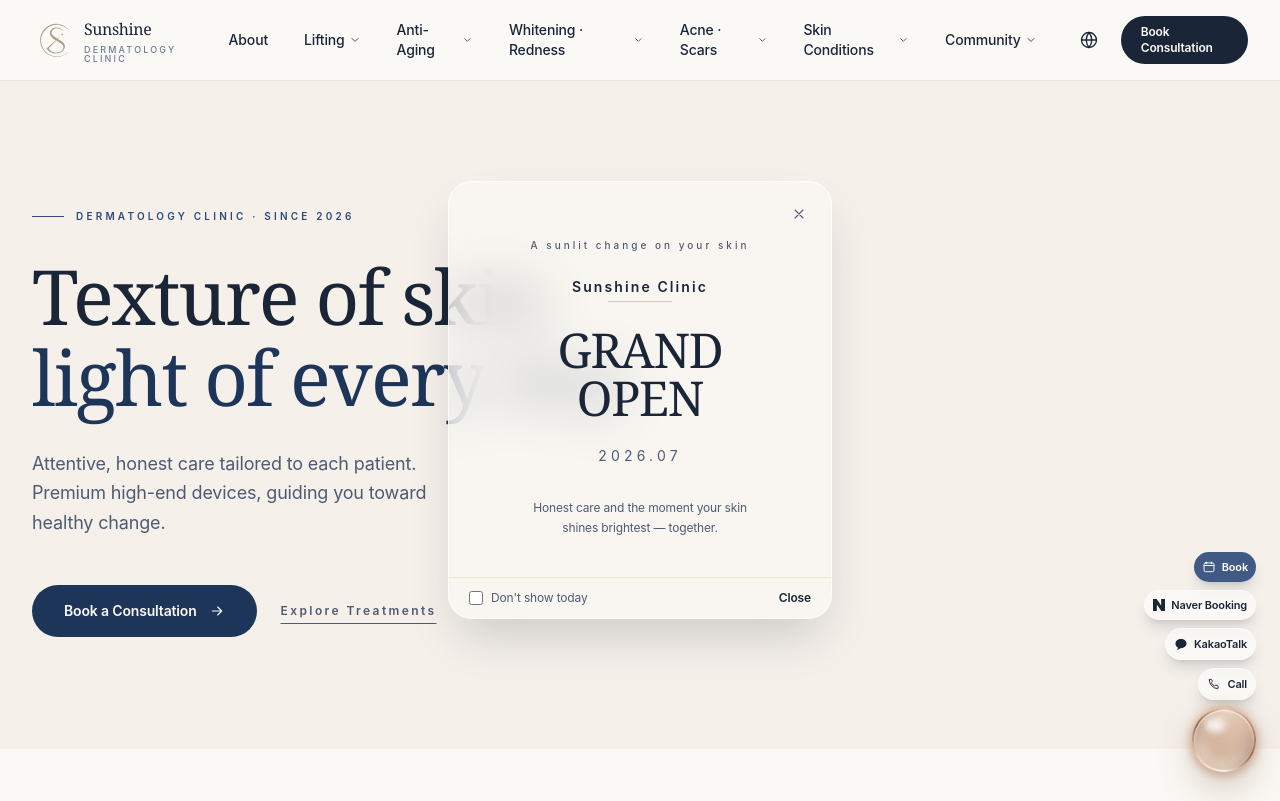
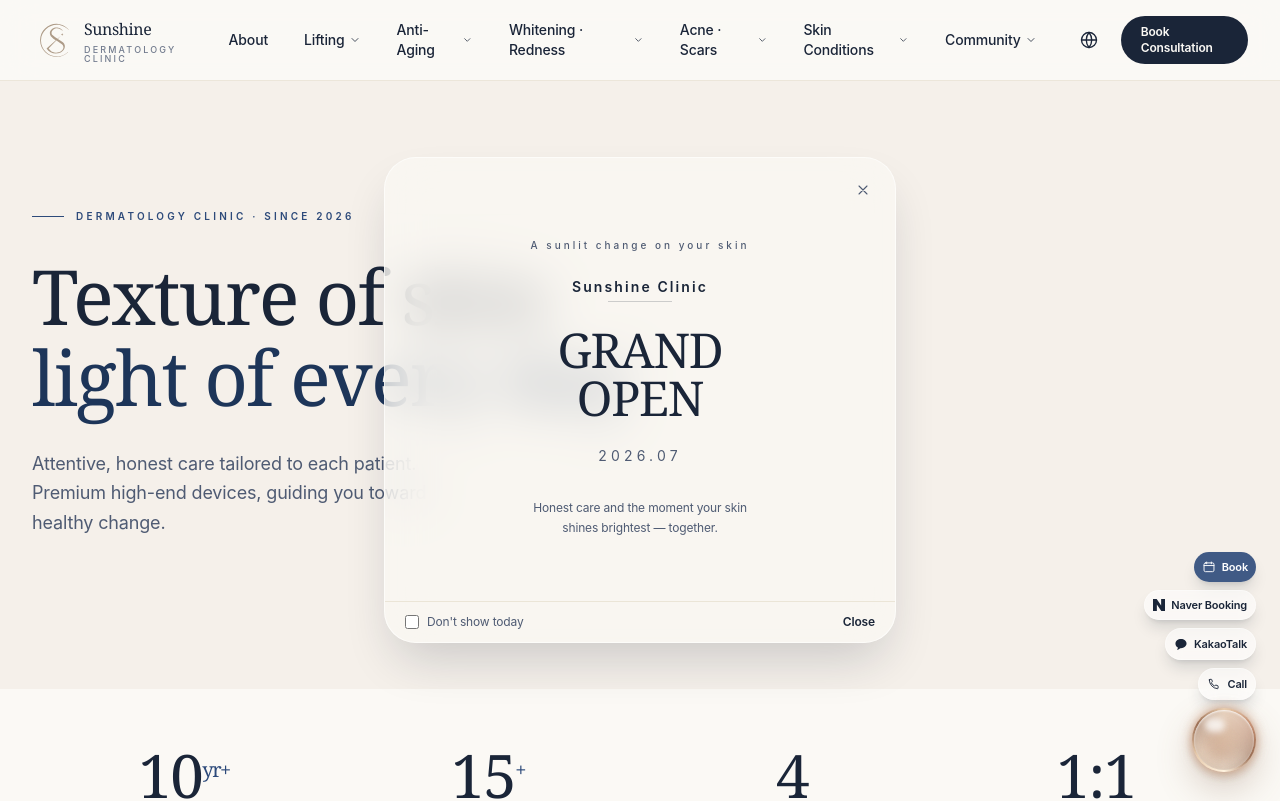
Before and after one commit to yooniqpark/sunshine-clinic, a Next.js app: page /en/home in a window 1280 px wide. Shown: the top 801 px of the page. Built offline with nearby package versions, Linux system fonts and the light colour scheme; a web font is replaced by a local one.

Commit message:
chore: 팝업 크기 확대(max-w-md, sm:max-w-lg + 패딩 up) · 홈 히어로 CTA 버튼 2개(상담예약/시술둘러보기) 제거

```diff
--- a/app/[locale]/(site)/home/page.tsx
+++ b/app/[locale]/(site)/home/page.tsx
@@ -3,7 +3,7 @@ import Image from "next/image";
 import { getTranslations, setRequestLocale } from "next-intl/server";
 import { Reveal } from "@/components/Reveal";
 import { AnnouncementPopups } from "@/components/AnnouncementPopups";
-import { ArrowUpRightIcon, ArrowIcon } from "@/components/icons";
+import { ArrowUpRightIcon } from "@/components/icons";
 
 export default async function PreviewHome({
   params,
@@ -50,21 +50,6 @@ export default async function PreviewHome({
                 <br />
                 {t("heroDescLine2")}
               </p>
-              <div className="mt-12 flex flex-wrap items-center gap-6">
-                <Link
-                  href="#book"
-                  className="group inline-flex items-center gap-3 rounded-full bg-brand-dark px-8 py-4 text-sm font-semibold text-cream transition hover:bg-ink"
-                >
-                  {t("ctaBook")}
-                  <ArrowIcon className="h-4 w-4 transition group-hover:translate-x-0.5" />
-                </Link>
-                <Link
-                  href="/treatments/lifting"
-                  className="text-xs font-semibold tracking-[0.2em] text-ink-soft underline underline-offset-8 transition hover:text-brand-dark"
-                >
-                  {t("ctaTreatments")}
-                </Link>
-              </div>
             </div>
           </Reveal>
         </div>
--- a/components/AnnouncementPopups.tsx
+++ b/components/AnnouncementPopups.tsx
@@ -54,7 +54,7 @@ export function AnnouncementPopups() {
 
   return (
     <div className="pointer-events-none fixed inset-0 z-[95] flex items-end justify-center px-4 py-6 sm:items-center sm:p-8">
-      <div className="pointer-events-auto relative w-full max-w-sm overflow-hidden rounded-3xl border border-white/60 bg-cream/65 shadow-2xl shadow-ink/20 backdrop-blur-xl">
+      <div className="pointer-events-auto relative w-full max-w-md overflow-hidden rounded-[2rem] border border-white/60 bg-cream/65 shadow-2xl shadow-ink/20 backdrop-blur-xl sm:max-w-lg">
         <button
           type="button"
           onClick={close}
@@ -93,7 +93,7 @@ export function AnnouncementPopups() {
 function EventCard() {
   const t = useTranslations("v2.popups.event");
   return (
-    <div className="px-8 pt-14 pb-10 text-center">
+    <div className="px-10 pt-16 pb-14 text-center sm:px-14 sm:pt-20 sm:pb-16">
       <p className="text-[10px] font-medium tracking-[0.3em] text-ink-soft">
         {t("kicker")}
       </p>
@@ -127,7 +127,7 @@ function HolidayCard() {
   }[];
 
   return (
-    <div className="px-6 pt-14 pb-8 text-center">
+    <div className="px-8 pt-16 pb-12 text-center sm:px-12 sm:pt-20 sm:pb-14">
       <p className="text-[10px] font-medium tracking-[0.3em] text-ink-soft">
         {t("brand")}
       </p>
```
